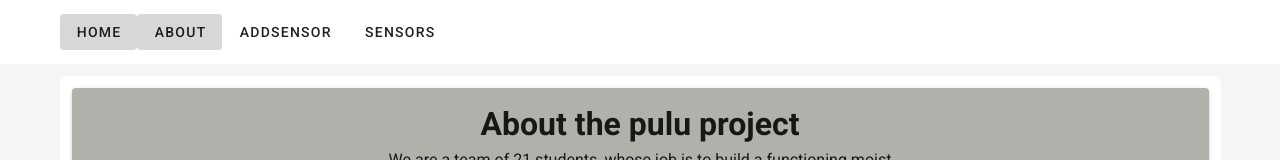
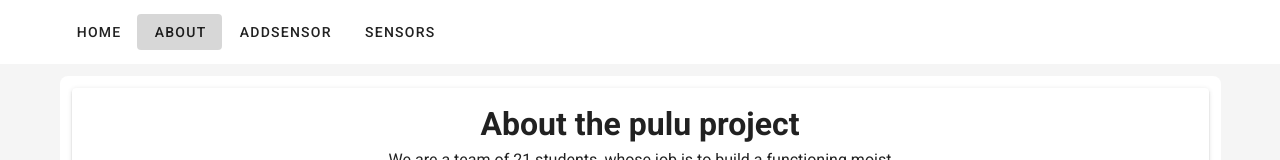
Before and after one commit to vives-projectwerk-2021/VueFrontendWebApp, a Vue app: page /about in a window 1280 px wide. Shown: the top 160 px of the page. Built offline with nearby package versions, Linux system fonts and the light colour scheme; a web font is replaced by a local one; what vue-ellipse-progress would draw is missing.

Commit message:
fixed the home bug, where the home button seemed constantly active

```diff
--- a/src/components/AboutPage.vue
+++ b/src/components/AboutPage.vue
@@ -50,7 +50,7 @@
         </v-col>
       </v-row>
     </v-card> -->
-    <v-card color="#B1B1AC">
+    <v-card color="white">
       <v-container>
         <v-row justify="center">
           <v-col cols="6">
--- a/src/components/NavBar.vue
+++ b/src/components/NavBar.vue
@@ -1,7 +1,7 @@
 <template>
   <v-app-bar app color="white" flat>
     <v-container class="py-0 fill-height">
-      <v-btn v-for="link in links" :key="link" :to="{ name: link }" text>
+      <v-btn :exact="true" v-for="link in links" :key="link" :to="{ name: link }" text>
         {{ link }}
       </v-btn>
     </v-container>
```
